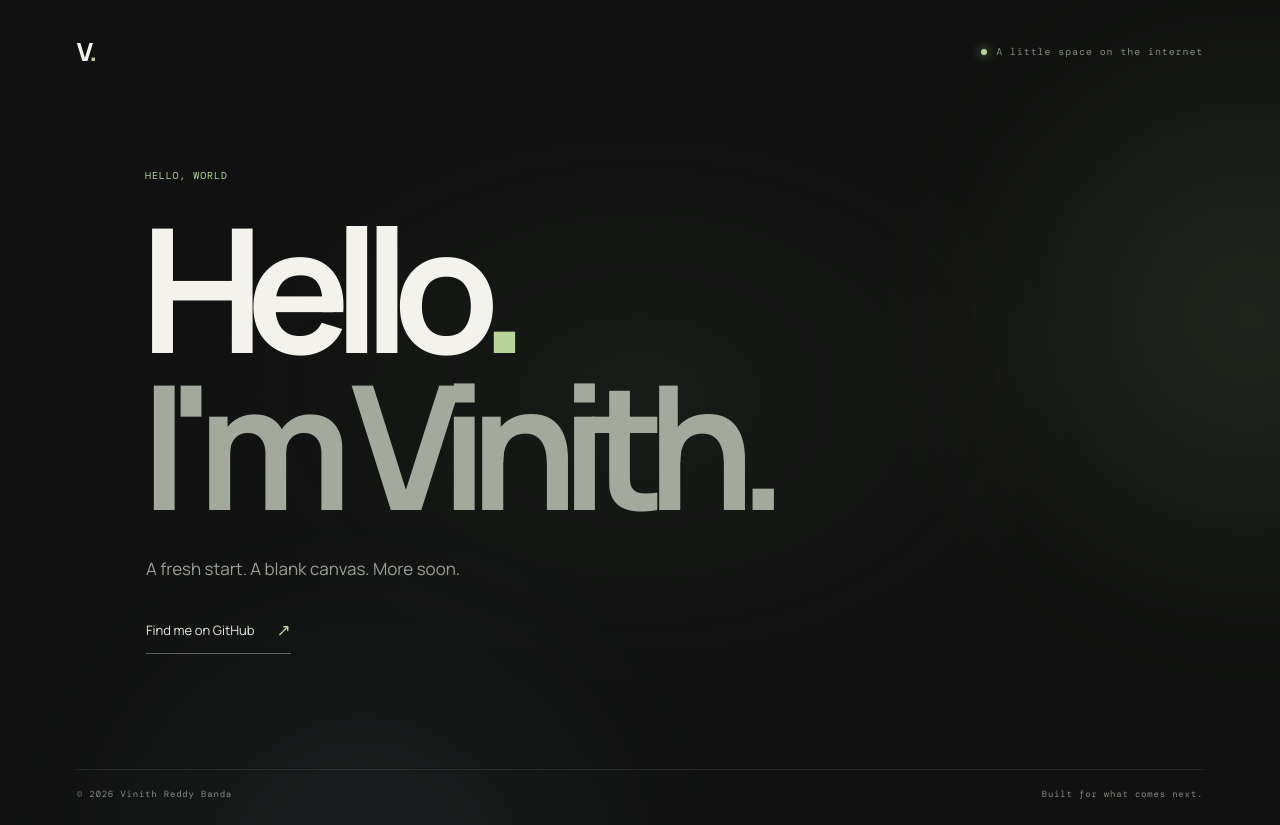
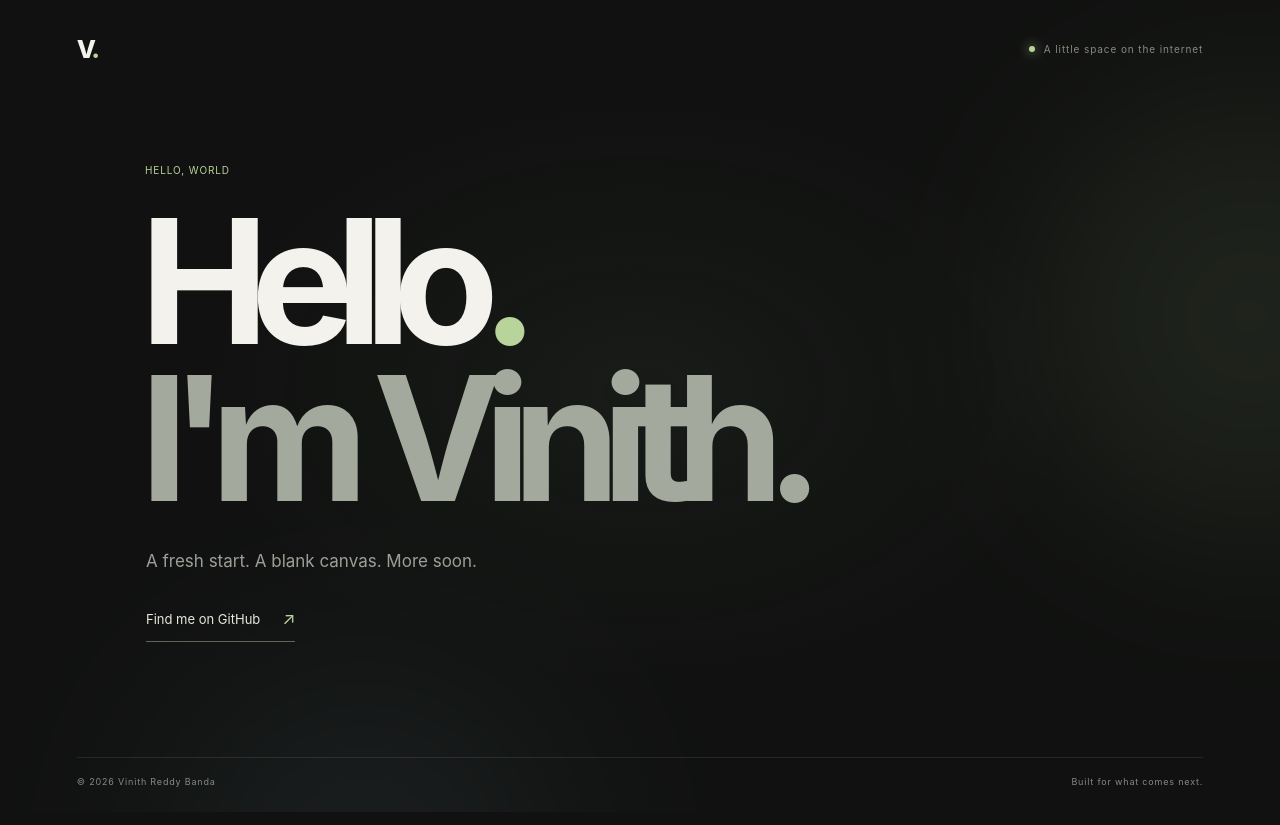
Before and after one commit to vinithreddybanda/vinithreddybanda.github.io, a React (Vite) app: page / in a window 1280 px wide. Built offline with nearby package versions, Linux system fonts and the light colour scheme.

Commit message:
Use SF Pro Display throughout the site

```diff
--- a/src/style.css
+++ b/src/style.css
@@ -1,7 +1,5 @@
-@import url("https://fonts.googleapis.com/css2?family=DM+Mono:wght@400;500&family=Manrope:wght@400;500;600;700;800&display=swap");
-
 :root {
-  font-family: "Manrope", sans-serif;
+  font-family: "SF Pro Display", -apple-system, BlinkMacSystemFont, sans-serif;
   color: #f4f2ed;
   background: #101110;
   font-synthesis: none;
@@ -34,7 +32,6 @@ a { color: inherit; text-decoration: none; }
 .wordmark { font-size: 25px; font-weight: 800; letter-spacing: -.1em; }
 .wordmark span, .period { color: #b9d49a; }
 .status, .eyebrow, .footer {
-  font-family: "DM Mono", monospace;
   font-size: 10px;
   letter-spacing: .09em;
   color: #858a80;
```
